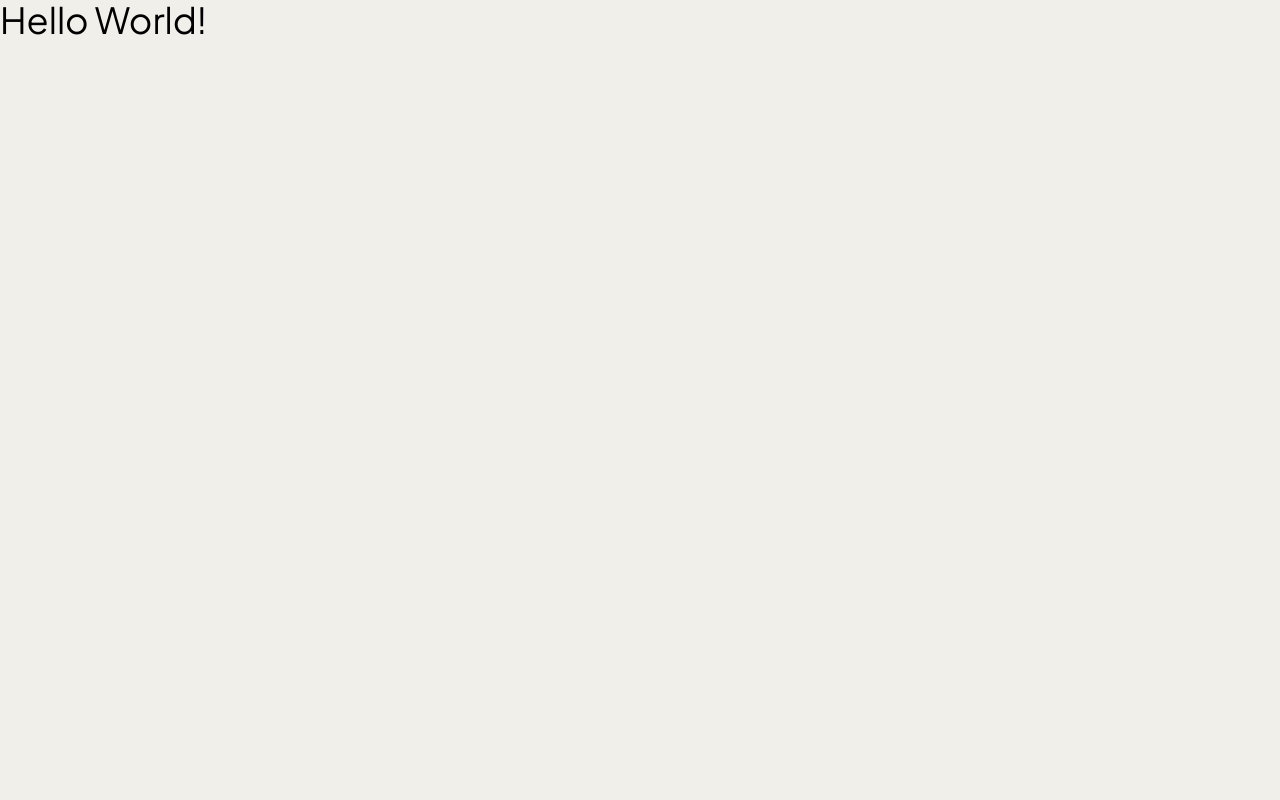
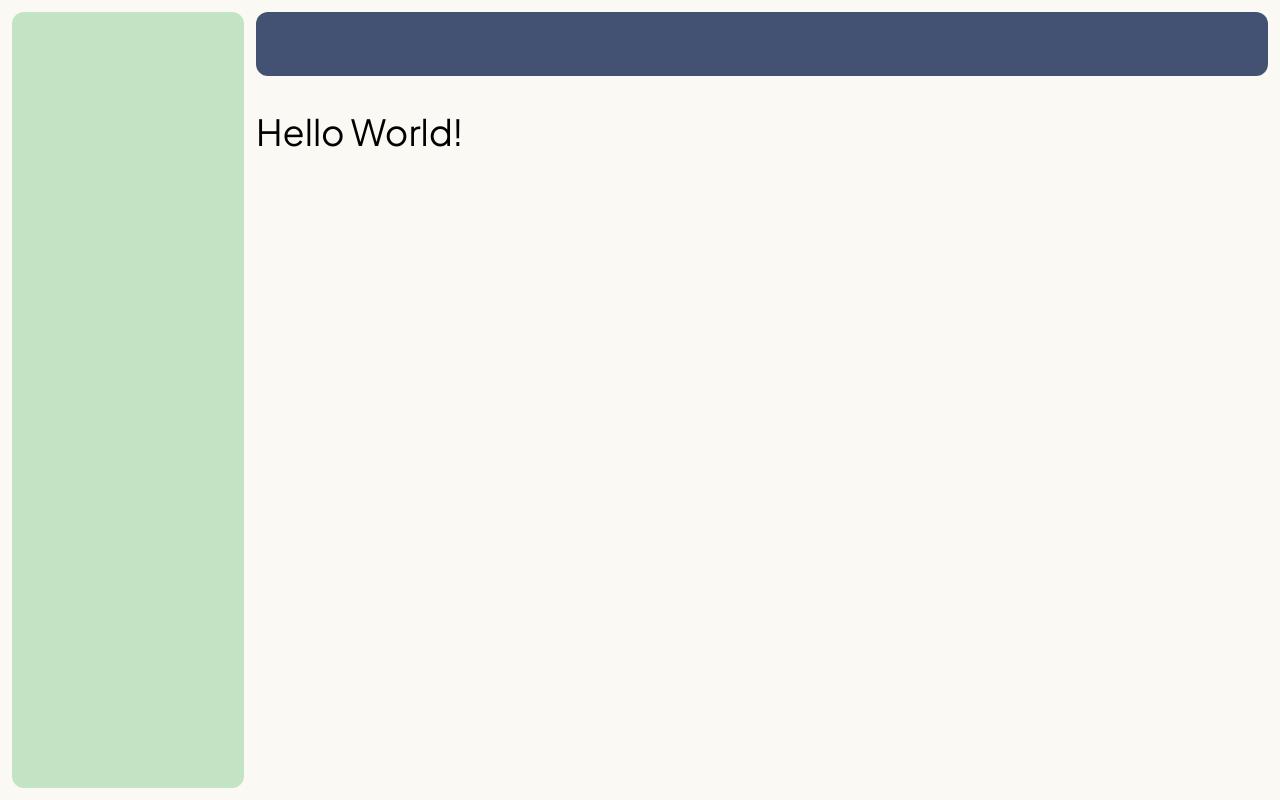
Before and after one commit to shodh-ai/platform, a Next.js app: page / in a window 1280 px wide. Built offline with nearby package versions, Linux system fonts and the light colour scheme.

Commit message:
chore: Create AppShell

```diff
--- a/app/layout.tsx
+++ b/app/layout.tsx
@@ -1,9 +1,9 @@
 import './global.css';
 
+import { AppShell } from 'components';
 import { Plus_Jakarta_Sans } from 'next/font/google';
 
 import type { ReactNode } from 'react';
-
 const plusJakartaSans = Plus_Jakarta_Sans({
 	subsets: ['latin'],
 	display: 'swap',
@@ -16,7 +16,9 @@ export default function RootLayout({ children }: { children: ReactNode }) {
 			<head>
 				<meta name="viewport" content="width=device-width, initial-scale=1.0" />
 			</head>
-			<body className="bg-trafficWhite">{children}</body>
+			<body className="bg-unbleached">
+				<AppShell>{children}</AppShell>
+			</body>
 		</html>
 	);
 }
--- /dev/null
+++ b/components/AppShell.tsx
@@ -0,0 +1,18 @@
+import type { ReactNode } from 'react';
+
+const AppShell = ({ children, navbar, header }: { children: ReactNode; navbar?: ReactNode; header?: ReactNode }) => {
+	return (
+		<div>
+			<div className="fixed left-0 top-0 flex h-screen w-64 items-stretch p-3">
+				<div className="flex w-full rounded-xl bg-sugarMint">{navbar}</div>
+			</div>
+
+			<div className="ml-64 flex flex-col p-3 pl-0">
+				<div className="flex h-16 w-full items-center rounded-xl bg-astronaut px-9 py-2">{header}</div>
+				<div className="mt-9">{children}</div>
+			</div>
+		</div>
+	);
+};
+
+export default AppShell;
--- /dev/null
+++ b/components/index.ts
@@ -0,0 +1 @@
+export { default as AppShell } from './AppShell';
```
